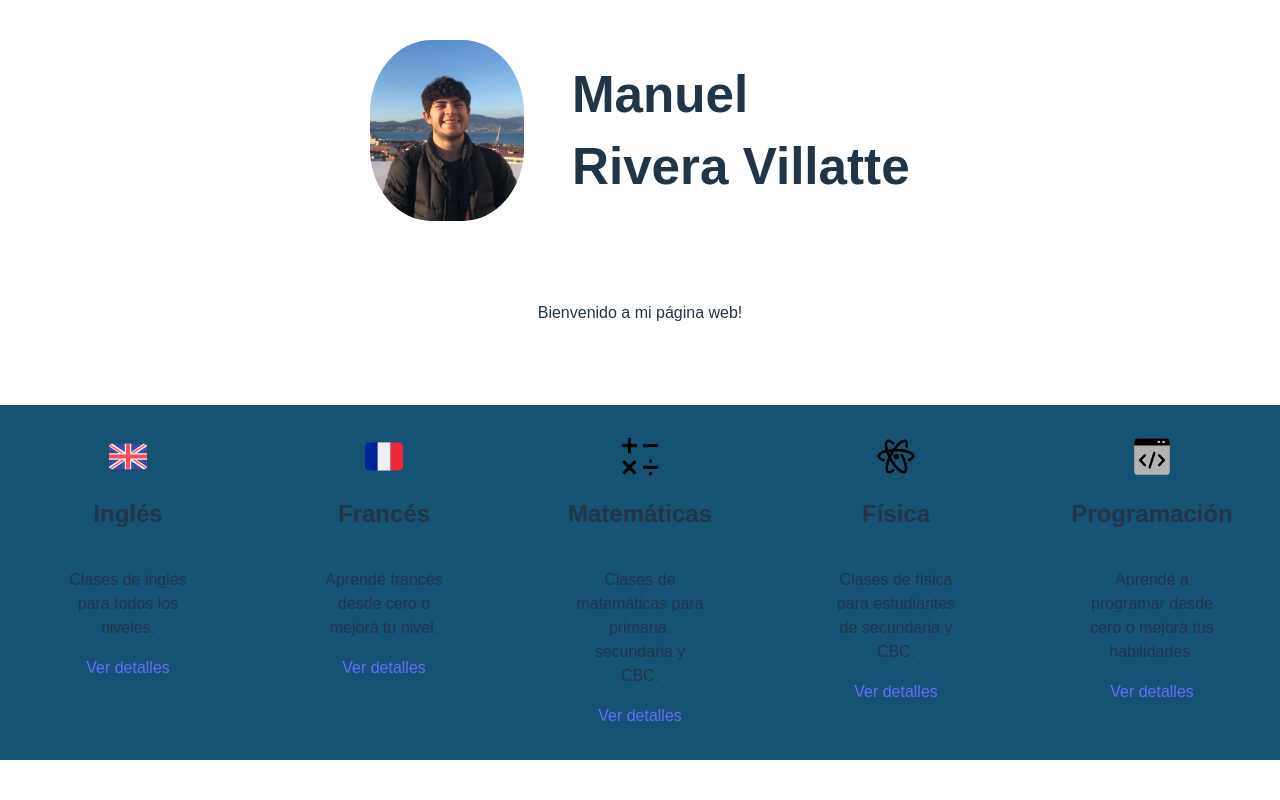
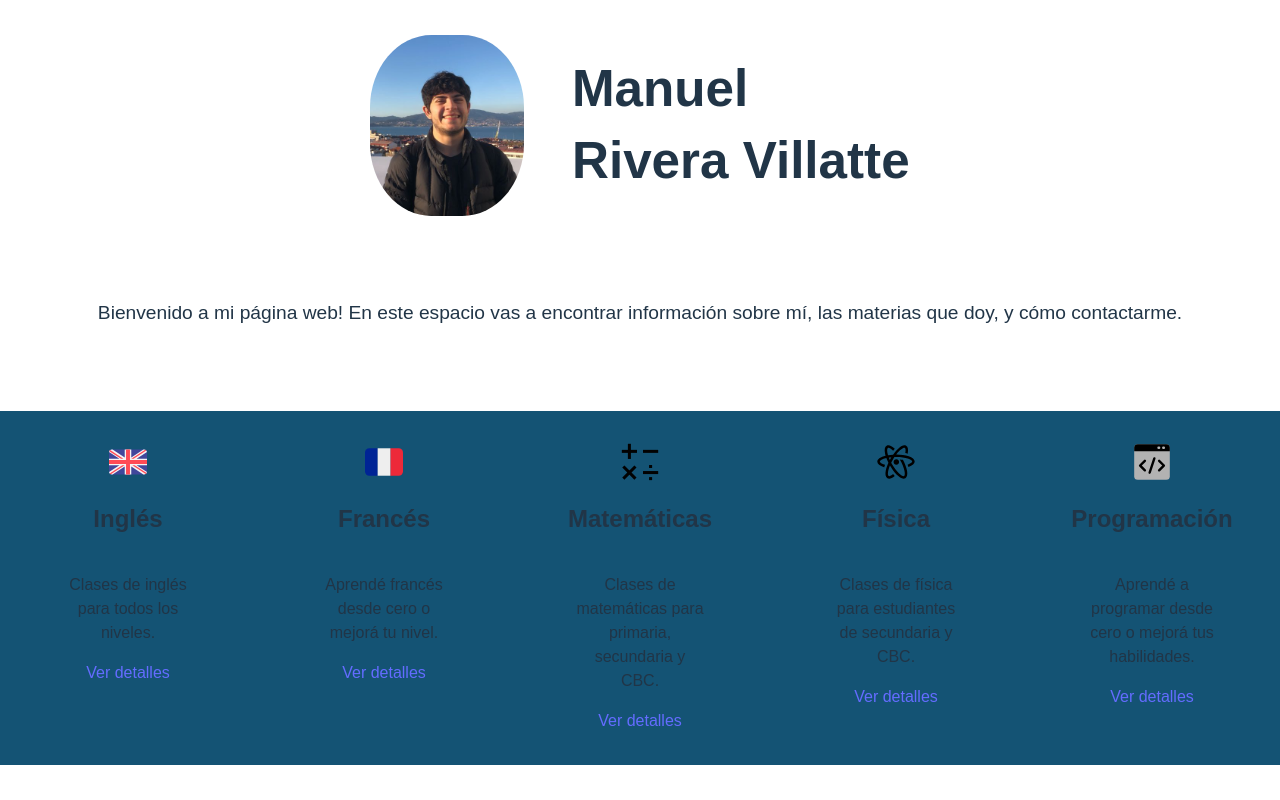
Before and after one commit to ManusaRivi/web-profe-particular, a React (Vite) app: page / in a window 1280 px wide. Built offline with nearby package versions, Linux system fonts and the light colour scheme.

Commit message:
add introduction text to landing page

```diff
--- a/src/App.css
+++ b/src/App.css
@@ -40,6 +40,10 @@ h1 {
   padding: 2em;
 }
 
+.text {
+    font-size: 1.2rem;
+}
+
 .courses-section {
     width: 100%;
     display: flex;
--- a/src/App.tsx
+++ b/src/App.tsx
@@ -14,8 +14,8 @@ function App() {
                 </div>
             </div>
             <div className="card">
-                <p>
-                    Bienvenido a mi página web!
+                <p className="text">
+                    Bienvenido a mi página web! En este espacio vas a encontrar información sobre mí, las materias que doy, y cómo contactarme.
                 </p>
             </div>
             <div className="courses-section">
```
